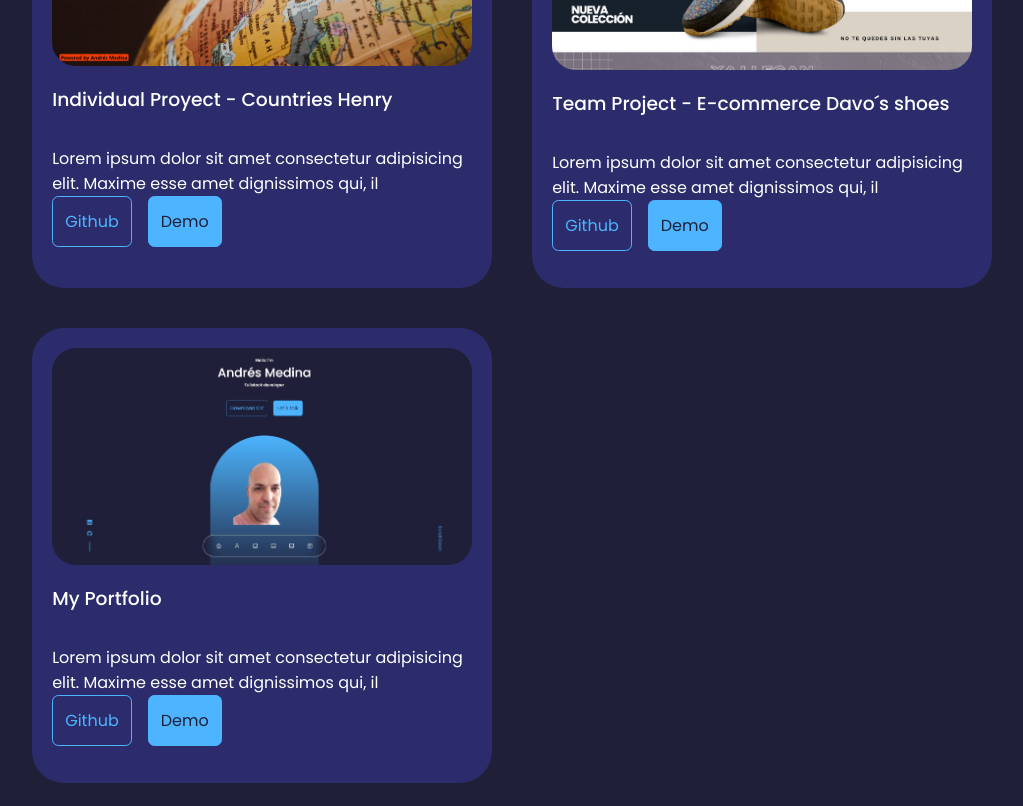
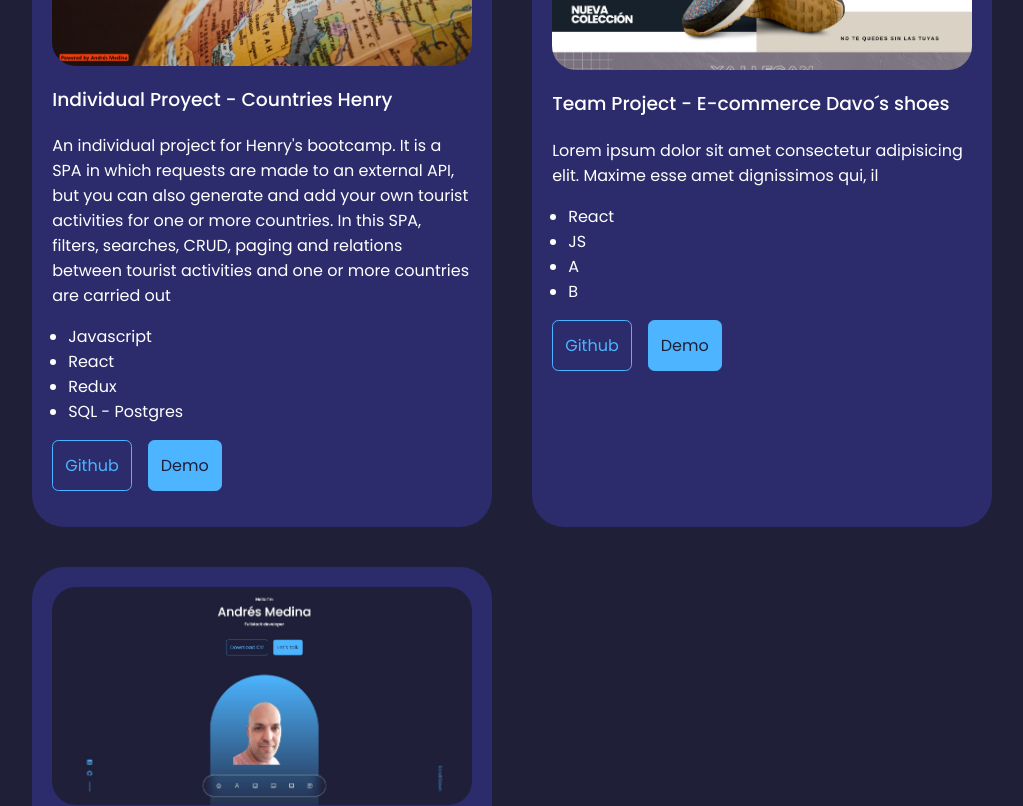
Before and after one commit to anmedina-arg/portfolio, a React (Create React App) app: page / in a window 1280 px wide. Shown: the part 2520-3326 px from the top of the page, without its empty margins (128-1151 px from the left). Built offline with nearby package versions, Linux system fonts and the light colour scheme.

Commit message:
updato portfolio component, add description and skill for each one

```diff
--- a/src/components/portfolio/Portfolio.jsx
+++ b/src/components/portfolio/Portfolio.jsx
@@ -16,8 +16,8 @@ const projects = [
     github: "http://github.com",
     demo: "https://www.youtube.com/watch?v=2mivlbmIUsA&t=6s",
     description:
-      "Lorem ipsum dolor sit amet consectetur adipisicing elit. Maxime esse amet dignissimos qui, il",
-    skill: ["React"],
+      "An individual project for Henry's bootcamp. It is a SPA in which requests are made to an external API, but you can also generate and add your own tourist activities for one or more countries. In this SPA, filters, searches, CRUD, paging and relations between tourist activities and one or more countries are carried out",
+    skill: ["Javascript", "React", "Redux", "SQL - Postgres"],
   },
   {
     id: 2,
@@ -27,7 +27,7 @@ const projects = [
     //demo: "https://github.com/Nikl4auss/henry-final-project",
     description:
       "Lorem ipsum dolor sit amet consectetur adipisicing elit. Maxime esse amet dignissimos qui, il",
-    skill: ["React"],
+    skill: ["React", "JS", "A", "B"],
   },
   {
     id: 3,
@@ -57,9 +57,12 @@ function Portfolio() {
         {projects.map(
           ({ id, image, title, github, demo, description, skill }) => {
             let skillArr = [];
-            for (let i = 0; i < { skill }.length; i++) {
+            for (let i = 0; i < skill.length; i++) {
+              console.log(skill.length);
               skillArr.push(skill[i]);
+              //return skillArr;
             }
+            console.log(skillArr);
             return (
               <article key={id} className="portfolio__item">
                 <div className="portfolio__item-image">
@@ -67,7 +70,12 @@ function Portfolio() {
                 </div>
                 <h3>{title}</h3>
                 <p>{description}</p>
-                <ul>{skillArr}</ul>
+                <ul>
+                  {skillArr.map((e) => {
+                    return <li>{e}</li>;
+                  })}
+                  {/* <li>{skillArr}</li> */}
+                </ul>
                 {/* en los tag <a> poner la url de los proyectos de github */}
                 <div className="portfolio__item-cta">
                   <a
--- a/src/components/portfolio/portfolio.css
+++ b/src/components/portfolio/portfolio.css
@@ -22,7 +22,18 @@
   overflow: hidden;
 }
 .portfolio__item h3 {
-  margin: 1.2rem 0 2rem;
+  margin: 1.2rem 0 1rem;
+}
+
+.portfolio__item p {
+  margin: 1.2rem 0 1rem;
+}
+.portfolio__item ul {
+  margin-bottom: 1rem;
+}
+.portfolio__item li {
+  margin-left: 1rem;
+  list-style-type: disc;
 }
 
 .portfolio__item-cta {
```
